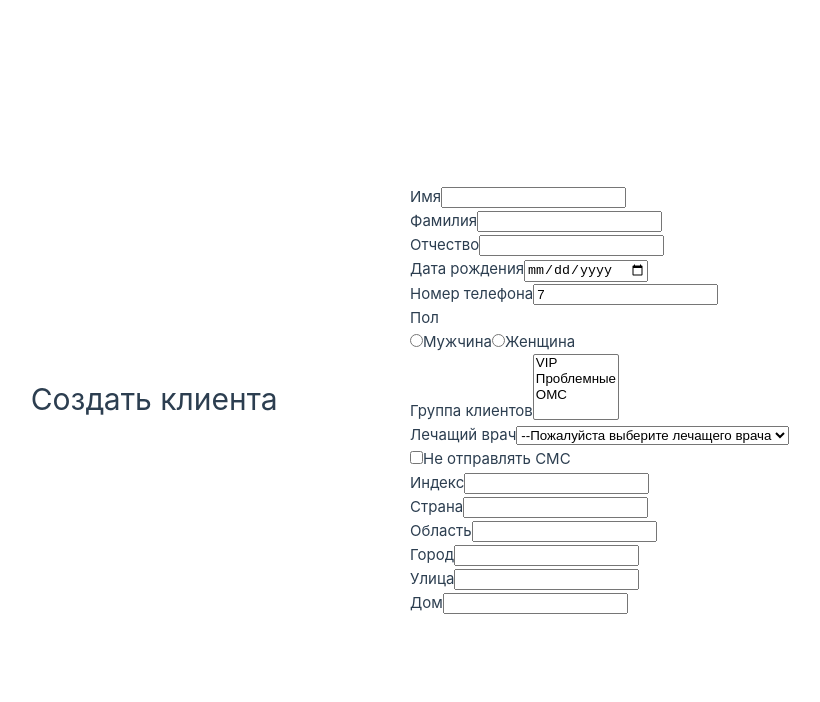
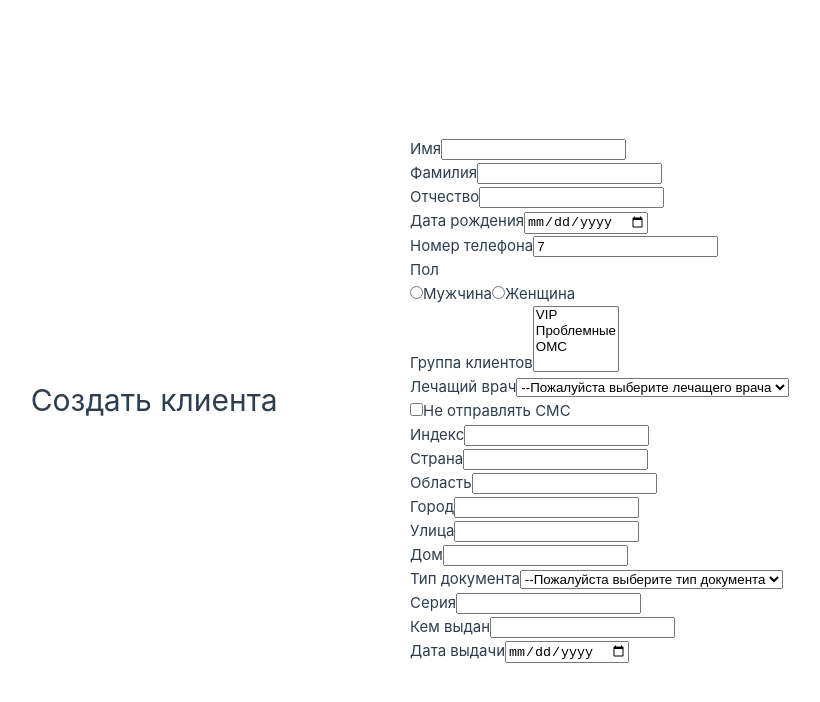
Before and after one commit to NikitaLejnev/med-client-form, a Vue app: page / in a window 1280 px wide. Shown: the top 702 px of the page, without its empty margins (230-1050 px from the left). Built offline with nearby package versions, Linux system fonts and the light colour scheme.

Commit message:
Add document fields component

```diff
--- a/src/components/ClientForm.vue
+++ b/src/components/ClientForm.vue
@@ -1,6 +1,7 @@
 <script setup>
 import PersonalDataFields from './subcomponents/PersonalDataFields.vue';
 import AdressFields from './subcomponents/AdressFields.vue';
+import DocumentFields from './subcomponents/DocumentFields.vue';
 </script>
 
 <template>
@@ -11,5 +12,6 @@ import AdressFields from './subcomponents/AdressFields.vue';
   <main>
     <PersonalDataFields />
     <AdressFields />
+    <DocumentFields />
   </main>
 </template>
--- /dev/null
+++ b/src/components/subcomponents/DocumentFields.vue
@@ -0,0 +1,25 @@
+<script setup></script>
+
+<template>
+  <div class="field">
+    <label for="doc-type">Тип документа</label>
+    <select id="doc-type" name="doc-type" required>
+      <option value>--Пожалуйста выберите тип документа</option>
+      <option value="passport">Паспорт</option>
+      <option value="birth-certificate">Свидетельство о рождении</option>
+      <option value="driver-license">Водительское удостоверение</option>
+    </select>
+  </div>
+  <div class="field">
+    <label for="serial-number">Серия</label>
+    <input type="text" id="serial-number" name="serial-number" />
+  </div>
+  <div class="field">
+    <label for="issuer">Кем выдан</label>
+    <input type="text" id="issuer" name="issuer" />
+  </div>
+  <div class="field">
+    <label for="issue-date">Дата выдачи</label>
+    <input type="date" id="issue-date" name="issue-date" required />
+  </div>
+</template>
```
